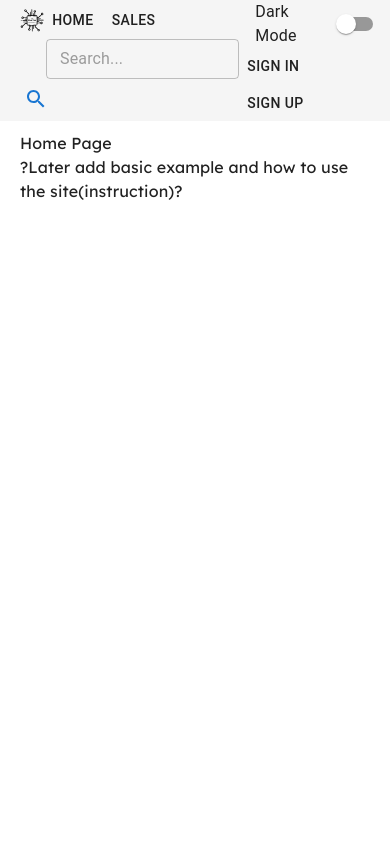
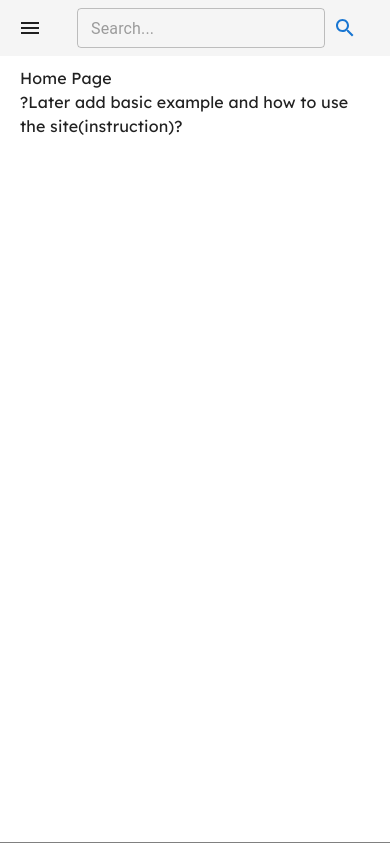
Before and after one commit to mys1erious/games-sales, a React (Create React App) app in the folder frontend/: page / in a window 390 px wide. Shown: the top 844 px of the page. Built offline with nearby package versions, Linux system fonts and the light colour scheme; no server answers.

Commit message:
feat: Drawer representation of Header on 900px media breakpoint

```diff
--- a/frontend/src/features/core/components/Header.js
+++ b/frontend/src/features/core/components/Header.js
@@ -1,8 +1,8 @@
-import React, {useContext} from "react";
+import React, {useContext, useState} from "react";
 
 import {
     AppBar, Toolbar, Typography,
-    FormControlLabel, Switch
+    FormControlLabel, Switch, useTheme, useMediaQuery, Box
 } from "@mui/material";
 
 import SalesSearchBar from "features/sales/components/SalesSearchBar";
@@ -12,6 +12,8 @@ import LinkButton from "./LinkButton";
 import Image from "./Image";
 
 import logoSrc from "assets/logo.svg";
+import HeaderDrawer from "./HeaderDrawer";
+
 
 
 const Header = ({isDarkTheme, setIsDarkTheme}) => {
@@ -20,14 +22,14 @@ const Header = ({isDarkTheme, setIsDarkTheme}) => {
     };
     const {user} = useContext(UserContext);
 
-    return (
-        <header>
-        <AppBar position="sticky" color="default" elevation={0}>
-        <Toolbar sx={{justifyContent: "space-between"}}>
+    const theme = useTheme();
+    const showDrawer = useMediaQuery(theme.breakpoints.down('md'));
+
+    const DefaultView = () => (
+        <>
         <Typography variant="h6" color="inherit">
             <LinkButton to="/" startIcon={
-                    <Image src={logoSrc} alt="Logo" maxHeight={24} maxWidth={32}/>
-                }>
+                <Image src={logoSrc} alt="Logo" maxHeight={24} maxWidth={32}/>}>
                 Home
             </LinkButton>
             <LinkButton to="/sales/">Sales</LinkButton>
@@ -35,12 +37,11 @@ const Header = ({isDarkTheme, setIsDarkTheme}) => {
                 ? <LinkButton to="/reports/">Reports</LinkButton>
                 : null
             }
-                <SalesSearchBar />
+            <SalesSearchBar/>
         </Typography>
-
         <Typography variant="h6" color="inherit">
             <FormControlLabel
-                    control={ <Switch checked={isDarkTheme} onChange={changeTheme} /> }
+                control={<Switch checked={isDarkTheme} onChange={changeTheme}/>}
                 label="Dark Mode" labelPlacement="start"/>
             {user.isLoggedIn
                 ?
@@ -52,6 +53,18 @@ const Header = ({isDarkTheme, setIsDarkTheme}) => {
                 </>
             }
         </Typography>
+        </>
+    );
+
+    return (
+        <header>
+            <AppBar position="sticky" color="default" elevation={0}>
+            <Toolbar sx={{justifyContent: "space-between"}}>
+                {showDrawer
+                    ? <HeaderDrawer isDarkTheme={isDarkTheme}
+                                    changeTheme={changeTheme}/>
+                    : <DefaultView />
+                }
             </Toolbar>
             </AppBar>
         </header>
--- /dev/null
+++ b/frontend/src/features/core/components/HeaderDrawer.js
@@ -0,0 +1,85 @@
+import React, {useContext, useState} from "react";
+
+import {Box, Drawer, FormControlLabel, IconButton, Switch} from "@mui/material";
+import MenuIcon from "@mui/icons-material/Menu";
+import NavigateBeforeIcon from "@mui/icons-material/NavigateBefore";
+
+import logoSrc from "assets/logo.svg";
+import SalesSearchBar from "features/sales/components/SalesSearchBar";
+import {UserContext} from "features/auth/UserContext";
+
+import {Button} from "./Button";
+import BaseLinkButton from "./LinkButton";
+import Image from "./Image";
+
+
+const LinkButton = ({to, startIcon, children}) => (
+    <Box width="100%" textAlign="center"
+         border="1px solid gray" borderRadius={10}
+         marginBottom="4px"
+    >
+        <BaseLinkButton to={to} startIcon={startIcon}>
+            {children}
+        </BaseLinkButton>
+    </Box>
+);
+
+
+const HeaderDrawer = ({isDarkTheme, changeTheme}) => {
+    const {user} = useContext(UserContext);
+    const [isOpen, setIsOpen] = useState(false);
+
+    return (
+        <>
+        <Box whiteSpace="nowrap">
+            <IconButton
+                size="small"
+                edge="start"
+                color="inherit"
+                aria-label="menu"
+                onClick={() => setIsOpen(true)}>
+                <MenuIcon />
+            </IconButton>
+            <SalesSearchBar/>
+        </Box>
+        <Drawer anchor="left" open={isOpen} sx={{position: "relative"}}
+                onClose={() => setIsOpen(false)}>
+            <Box padding="8px" height="48px">
+                <Button onClick={()=> setIsOpen(false)}>
+                    <NavigateBeforeIcon/>
+                </Button>
+                <FormControlLabel
+                    control={<Switch checked={isDarkTheme} onChange={changeTheme}/>}
+                    label="Dark Mode" labelPlacement="start"/>
+            </Box>
+            <Box margin="8px">
+                <Box minWidth="240px" width="25vw">
+                    <LinkButton to="/" startIcon={
+                        <Image src={logoSrc} alt="Logo" maxHeight={24} maxWidth={32}/>}>
+                        Home
+                    </LinkButton>
+                    <LinkButton to="/sales/">Sales</LinkButton>
+                    {user.isLoggedIn
+                        ? <LinkButton to="/reports/">Reports</LinkButton>
+                        : null
+                    }
+                </Box>
+                <Box minWidth="240px" width="25vw" position="absolute" bottom={10}>
+                    {user.isLoggedIn
+                        ?
+                        <LinkButton to="/sign-out/">Sign Out</LinkButton>
+                        :
+                        <>
+                            <LinkButton to="/signin/">Sign In</LinkButton>
+                            <LinkButton to="/signup/">Sign Up</LinkButton>
+                        </>
+                    }
+                </Box>
+            </Box>
+        </Drawer>
+        </>
+    )
+};
+
+
+export default HeaderDrawer;
```
Lines whose indentation alone changed are shown as unchanged.
